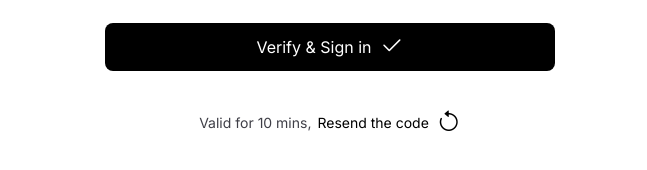
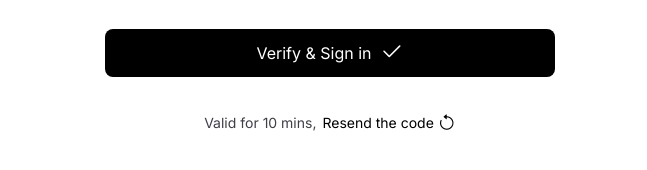
Before and after one commit to theharshdev/spili, a website: page loginotp.html in a window 1280 px wide. Shown: the part 498-668 px from the top of the page, 0-647 px from the left. Drawn offline with nearby package versions, Linux system fonts and the light colour scheme.

Commit message:
make the resend otp button smaller

```diff
--- a/loginotp.html
+++ b/loginotp.html
@@ -76,10 +76,10 @@
               </p>
               <button
                 type="button"
-                class="cursor-pointer flex items-center gap-2 text-black text-sm bg-transparent p-0 m-0 border-none outline-none"
+                class="cursor-pointer flex items-center gap-1 text-black text-sm bg-transparent p-0 m-0 border-none outline-none"
               >
                 Resend the code
-                <i class="bi text-2xl bi-arrow-counterclockwise"></i>
+                <i class="bi text-lg leading-0 bi-arrow-counterclockwise"></i>
               </button>
             </div>
           </div>
```
Also changed, not shown: src/output.css.
